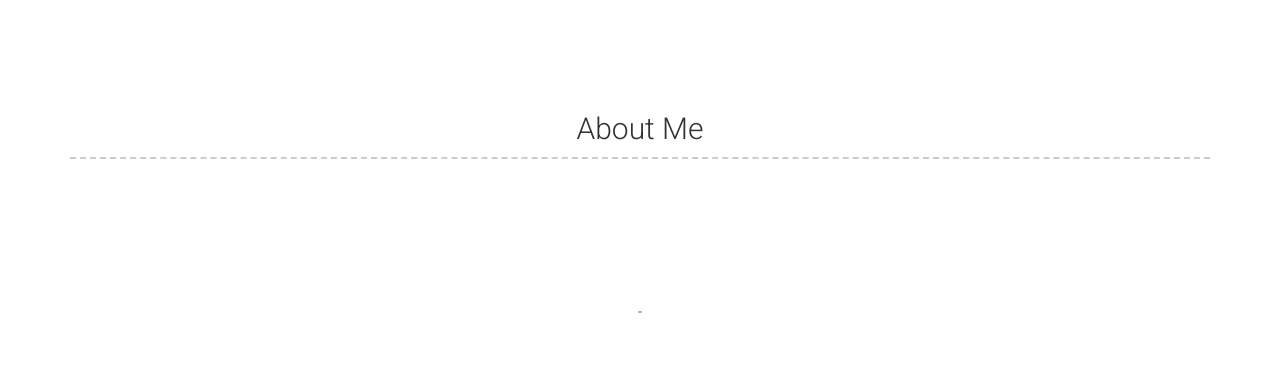
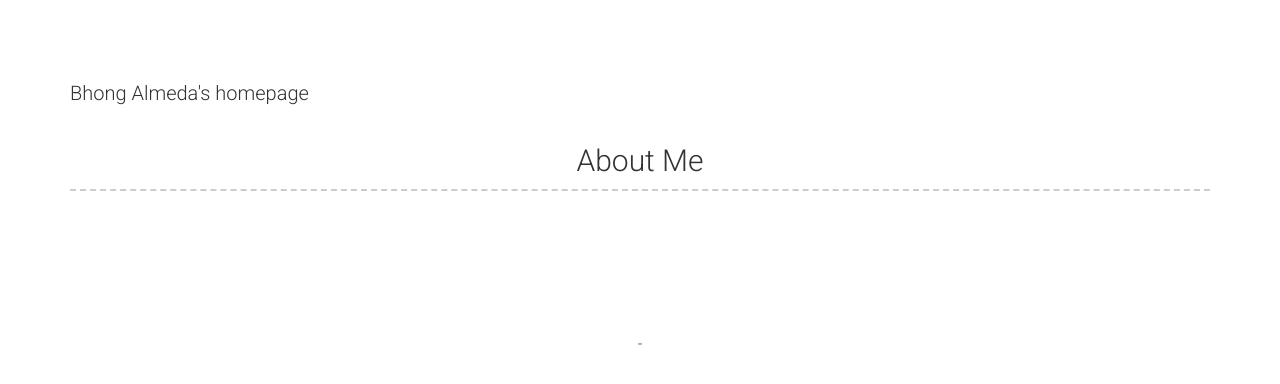
Before and after one commit to bhong2002/bhong2002, a Jekyll site: the page built from index.md, in a window 1280 px wide. Shown: the top 384 px of the page. Built offline with Jekyll 4.4.1, drawn with Linux system fonts in a browser that asks for light colours; nearby versions of some CDN libraries; our own code applies the rules of GitHub Pages for plain Markdown files.

Commit message:
Update header.html

```diff
--- a/_includes/header.html
+++ b/_includes/header.html
@@ -1,8 +1,8 @@
 <div class="container header-contianer">
   <div class="row">
     <div class="col-xs-12 col-sm-6 col-md-6 col-lg-8 header-left">
-      <!-- <h1>{{ site.name | escape }}</h1> -->
-      <!-- <h2>{{ site.title | escape }}</h2> -->
+      <h1>{{ site.name | escape }}</h1>
+      <h2>{{ site.title | escape }}</h2>
     </div>
     <div class="col-xs-12 col-sm-6 col-md-6 col-lg-4 header-right">
       <ul class="icons no-print">
```
